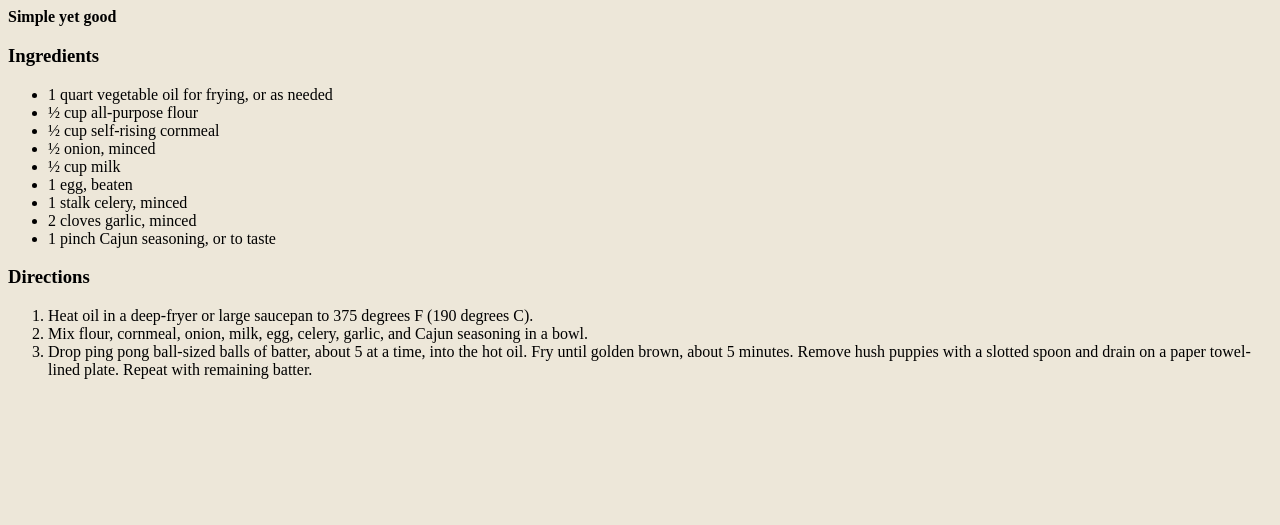
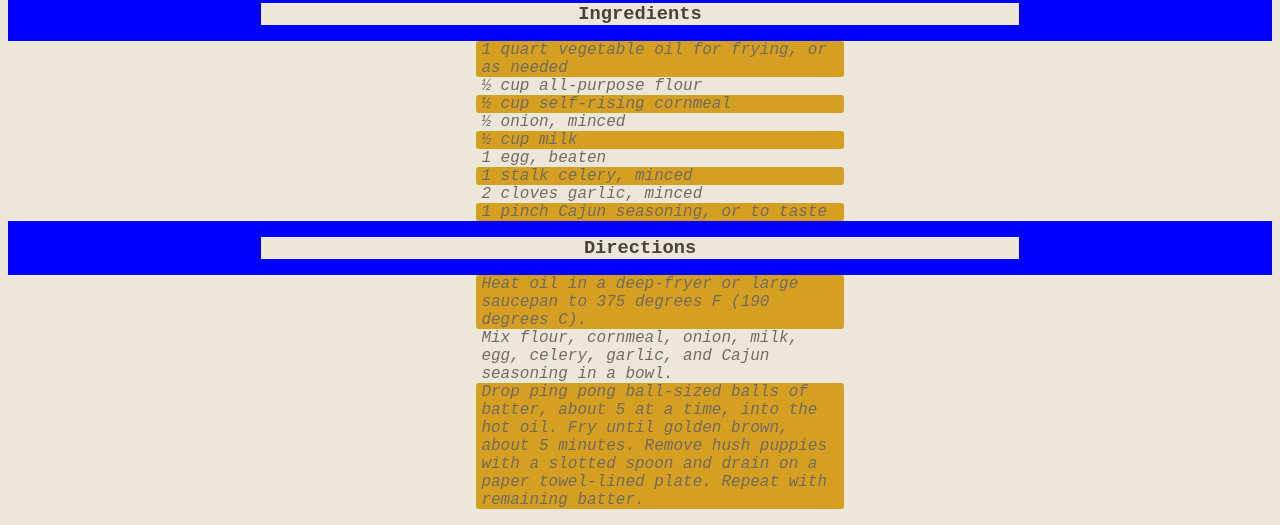
Before and after one commit to rost3x/odin-recipes, a plain HTML site: page recipes/hushpuppies.html in a window 1280 px wide. Shown: the part 480-1005 px from the top of the page. Before the commit the page ends 875 px from the top, so only its background shows below. Drawn offline with Linux system fonts and the light colour scheme.

Commit message:
Added a box models

```diff
--- a/recipes/hushpuppies.html
+++ b/recipes/hushpuppies.html
@@ -2,22 +2,26 @@
 
 <html>
   <head>
-        <meta charset="utf-8">
-        <meta http-equiv="X-UA-Compatible" content="IE=edge">
+    <meta charset="utf-8" />
+    <meta http-equiv="X-UA-Compatible" content="IE=edge" />
     <title>Hush Puppies</title>
-        <meta name="description" content="">
-        <meta name="viewport" content="width=device-width, initial-scale=1">
-        <link rel="stylesheet" href="../style.css">
+    <meta name="description" content="" />
+    <meta name="viewport" content="width=device-width, initial-scale=1" />
+    <link rel="stylesheet" href="../style.css" />
   </head>
   <body>
+    <div class="header-main-style">
       <h1>Hush Puppies</h1>
-        <img src="https://www.allrecipes.com/thmb/FCseyydObEnADAg5_cAy4c4SfC4=/750x0/filters:no_upscale():max_bytes(150000):strip_icc():format(webp)/8145785-a8612841920042dbb5fe906b5f82e440.jpg">
+      <img
+        src="https://www.allrecipes.com/thmb/FCseyydObEnADAg5_cAy4c4SfC4=/750x0/filters:no_upscale():max_bytes(150000):strip_icc():format(webp)/8145785-a8612841920042dbb5fe906b5f82e440.jpg"
+      />
 
+      <div class="main-body">
         <h2>Description</h2>
         <p>Simple yet good</p>
 
         <h3>Ingredients</h3>
-        <ul>
+        <ul class="list">
           <li>1 quart vegetable oil for frying, or as needed</li>
           <li>½ cup all-purpose flour</li>
           <li>½ cup self-rising cornmeal</li>
@@ -30,10 +34,23 @@
         </ul>
 
         <h3>Directions</h3>
-        <ol>
-            <li>Heat oil in a deep-fryer or large saucepan to 375 degrees F (190 degrees C).</li>
-            <li>Mix flour, cornmeal, onion, milk, egg, celery, garlic, and Cajun seasoning in a bowl.</li>
-            <li>Drop ping pong ball-sized balls of batter, about 5 at a time, into the hot oil. Fry until golden brown, about 5 minutes. Remove hush puppies with a slotted spoon and drain on a paper towel-lined plate. Repeat with remaining batter.</li>
+        <ol class="list">
+          <li>
+            Heat oil in a deep-fryer or large saucepan to 375 degrees F (190
+            degrees C).
+          </li>
+          <li>
+            Mix flour, cornmeal, onion, milk, egg, celery, garlic, and Cajun
+            seasoning in a bowl.
+          </li>
+          <li>
+            Drop ping pong ball-sized balls of batter, about 5 at a time, into
+            the hot oil. Fry until golden brown, about 5 minutes. Remove hush
+            puppies with a slotted spoon and drain on a paper towel-lined plate.
+            Repeat with remaining batter.
+          </li>
         </ol>
+      </div>
+    </div>
   </body>
 </html>
--- a/style.css
+++ b/style.css
@@ -1,22 +1,47 @@
 * {
     background-color: #EDE7D9;
+    list-style-type: none;
+    box-sizing: border-box;
 }
 
 .header-main-style {
     color: #4B4237;
     font-family: monospace, sans-serif;
+    text-align: center;
 }
 
-p{
+p,
+h2,
+h3 {
     font-weight: bold;
+    margin: 0.4% 20%;
 }
 
-.list{
+.list {
     color: #736B60;
     font-style: italic;
+    text-align: left;
+}
+
+.list li{
+    box-sizing: border-box;
+    padding: 0 5px;
+    margin: 0 35%;
+    border-radius: 3px ;
+}
+
+.main-body{
+    background: blue;
+}
+
+li:nth-child(odd){
+    background-color: #D5A021;
+}
+li:nth-child(even){
 }
 
 img {
     height: auto;
     width: 450px;
+    border-radius: 10px;
 }
```
Also changed, not shown: index.html (+0 -1 lines), recipes/breadpudding.html (+11 -1 lines), recipes/lasagna.html (+14 -5 lines). Lines whose indentation alone changed are shown as unchanged.
